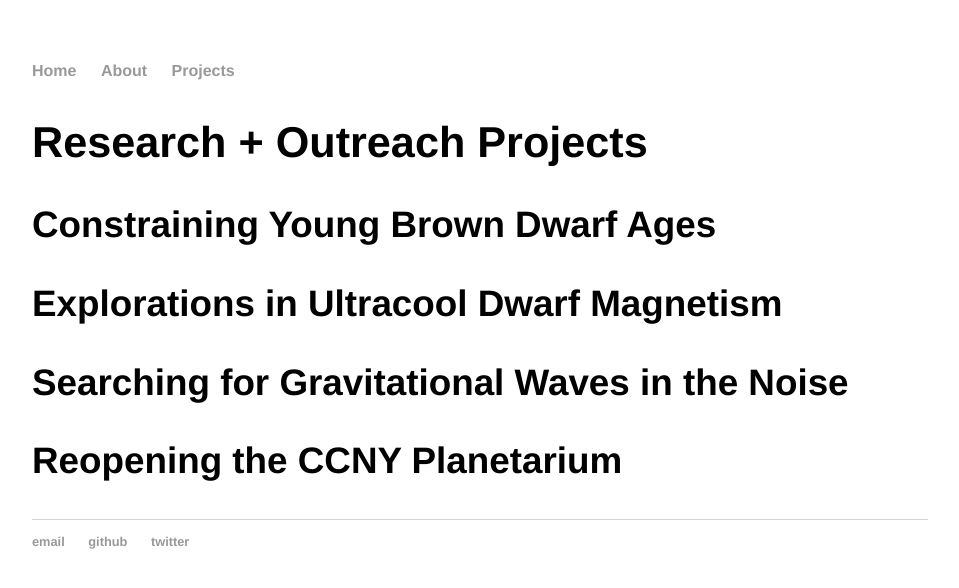
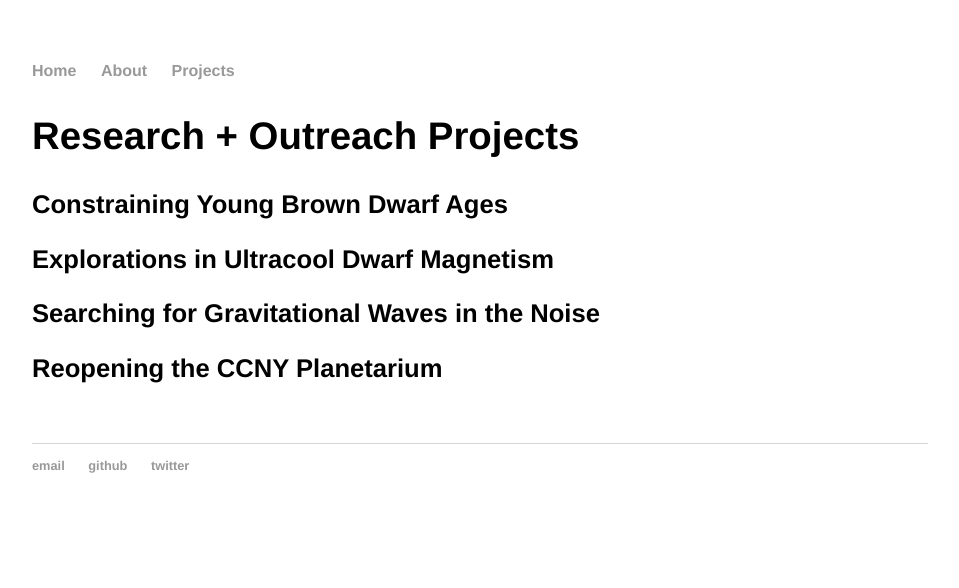
Before and after one commit to elliesch/elliesch.github.io, a Jekyll site: the page built from projects/index.html, in a window 1280 px wide. Shown: the top 588 px of the page, without its empty margins (160-1119 px from the left). Built offline with Jekyll 4.4.1, drawn with Linux system fonts in a browser that asks for light colours.

Commit message:
correct project changes

```diff
--- a/css/main.css
+++ b/css/main.css
@@ -27,8 +27,8 @@ footer { border-top: 1px solid #d5d5d5; font-size: .8em; }
 .cv .download { float: right; font-size: .8em; text-transform: uppercase; }
 
 /* projects */
-.cv { margin: 0px 0px 60px; }
-.cv h1 { font-size: 3em; }
-.cv h2 { font-size: 2.4em; }
-.cv h3 { font-size: 1.6em; }
-.cv .download { float: right; font-size: .8em; text-transform: uppercase; }
+.projects { margin: 0px 0px 60px; }
+.projects h1 { font-size: 3em; }
+.projects h2 { font-size: 2.4em; }
+.projects h3 { font-size: 1.6em; }
+.projects .download { float: right; font-size: .8em; text-transform: uppercase; }
```
